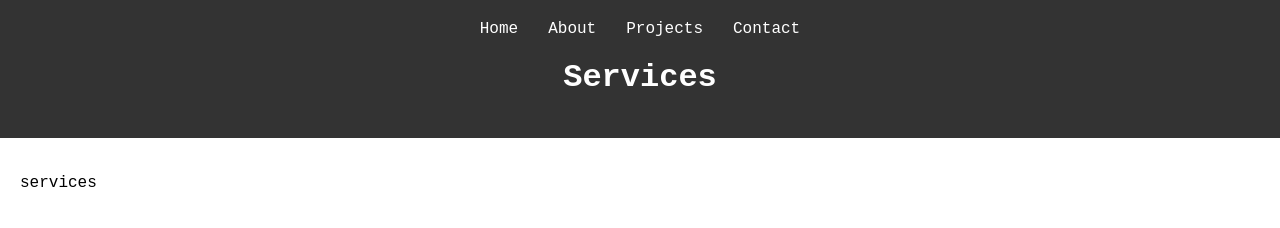
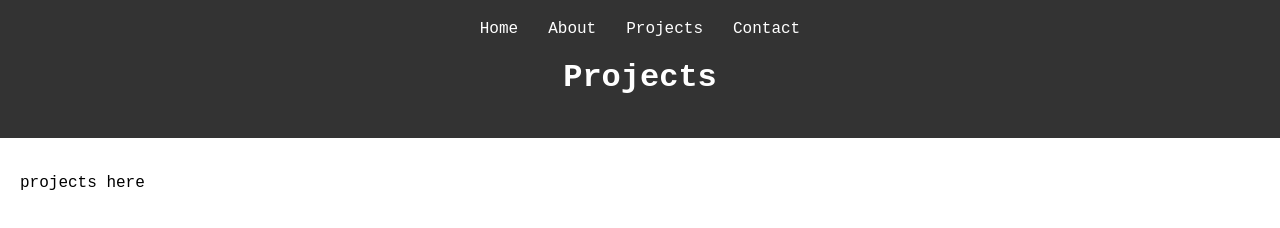
Before and after one commit to ellennkim/ellennkim.github.io, a plain HTML site: page projects.html in a window 1280 px wide. Drawn offline with Linux system fonts and the light colour scheme.

Commit message:
Updated projects file

```diff
--- a/projects.html
+++ b/projects.html
@@ -15,10 +15,10 @@
                 <li><a href="contact.html">Contact</a></li>
             </ul>
         </nav>
-        <h1>Services</h1>
+        <h1>Projects</h1>
     </header>
     <main>
-        <p>services</p>
+        <p>projects here</p>
     </main>
     <script src="script.js"></script>
 </body>
```
